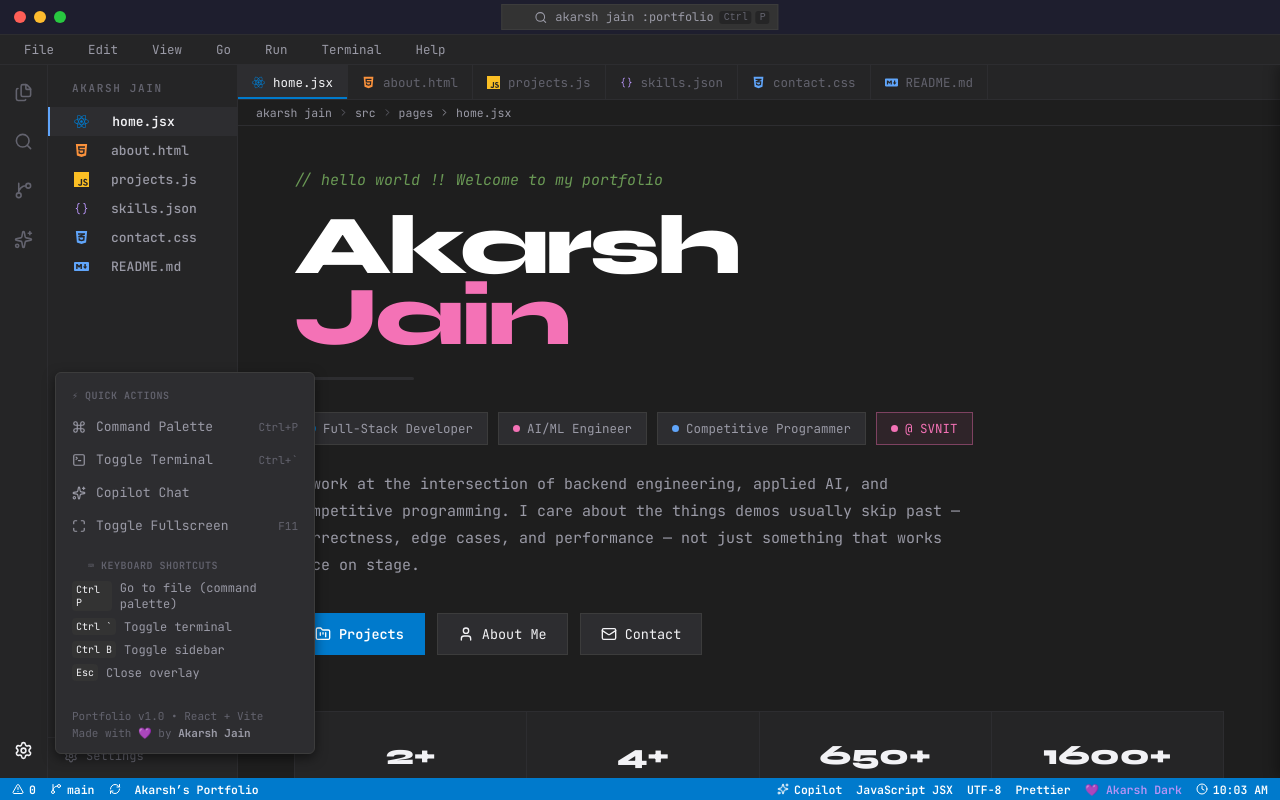
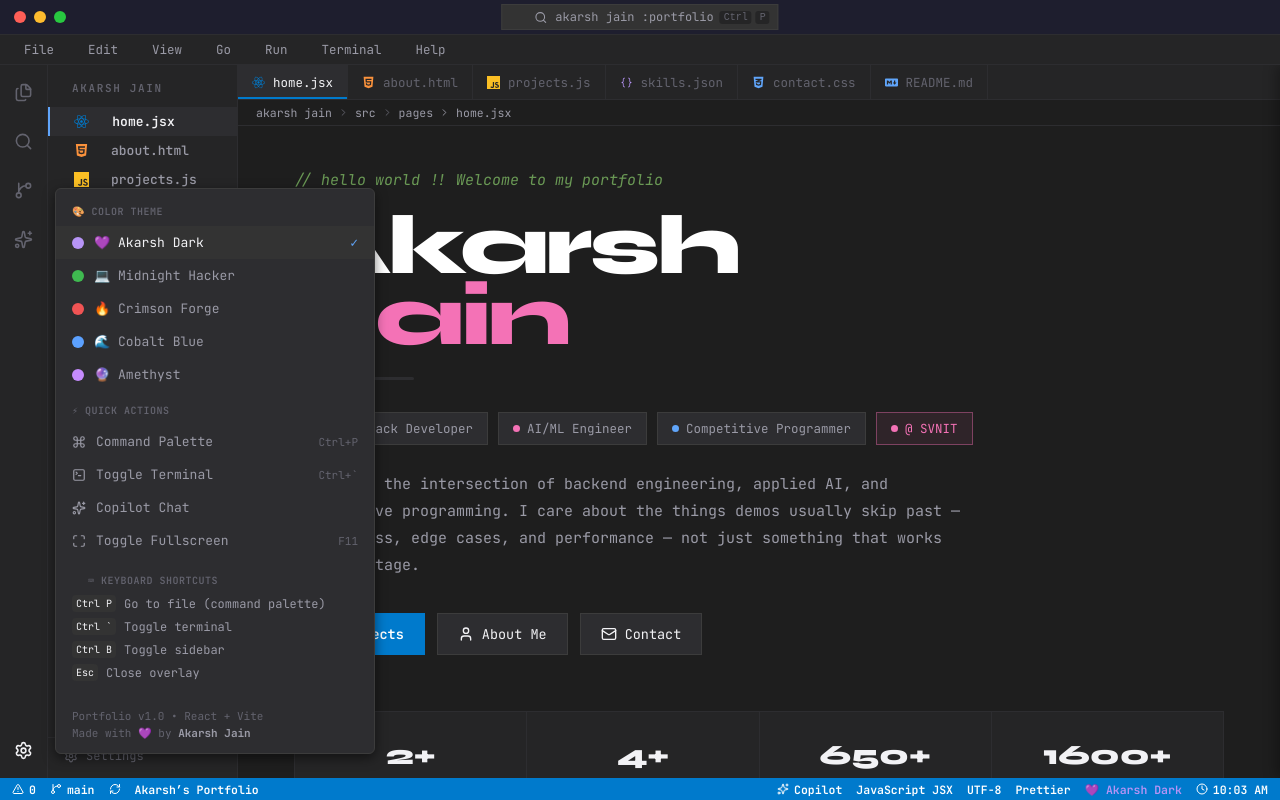
Before and after one commit to akarshjain05/portfolio, a React (Vite) app: page / in a window 1280 px wide. Both pictures are taken after a click on the button 23 px from the left and 750 px from the top of the page. Built offline with nearby package versions, Linux system fonts and the light colour scheme.

Commit message:
style: widen settings menu and restore color themes to activity bar

```diff
--- a/src/components/shell/ActivityBar.jsx
+++ b/src/components/shell/ActivityBar.jsx
@@ -74,6 +74,27 @@ export default function ActivityBar({ sidebarOpen, onToggleSidebar }) {
         {settingsOpen && (
           <div className="settings-menu">
             <div className="settings-menu__group">
+              <div className="settings-menu__title">🎨 COLOR THEME</div>
+              {[
+                { id: "akarsh-dark", name: "Akarsh Dark", icon: "💜" },
+                { id: "midnight-hacker", name: "Midnight Hacker", icon: "💻" },
+                { id: "crimson-forge", name: "Crimson Forge", icon: "🔥" },
+                { id: "cobalt-blue", name: "Cobalt Blue", icon: "🌊" },
+                { id: "amethyst", name: "Amethyst", icon: "🔮" }
+              ].map(t => (
+                <button
+                  key={t.id}
+                  className={`settings-menu__item ${theme === t.id ? "active" : ""}`}
+                  onClick={() => { setTheme(t.id); setSettingsOpen(false); }}
+                >
+                  <div className={`theme-circle theme-circle--${t.id}`}></div>
+                  <span>{t.icon} {t.name}</span>
+                  {theme === t.id && <span className="settings-menu__check">✓</span>}
+                </button>
+              ))}
+            </div>
+
+            <div className="settings-menu__group">
               <div className="settings-menu__title">⚡ QUICK ACTIONS</div>
               <button className="settings-menu__item" onClick={() => { toggleCommandPalette(); setSettingsOpen(false); }}>
                 <Command size={14} /> Command Palette <span className="settings-menu__shortcut">Ctrl+P</span>
--- a/src/index.css
+++ b/src/index.css
@@ -189,7 +189,7 @@ img, svg { display: block; }
   position: absolute;
   bottom: 10px;
   left: 55px;
-  width: 260px;
+  width: 320px;
   background: var(--bg-elevated);
   border: 1px solid var(--border);
   border-radius: 6px;
```
